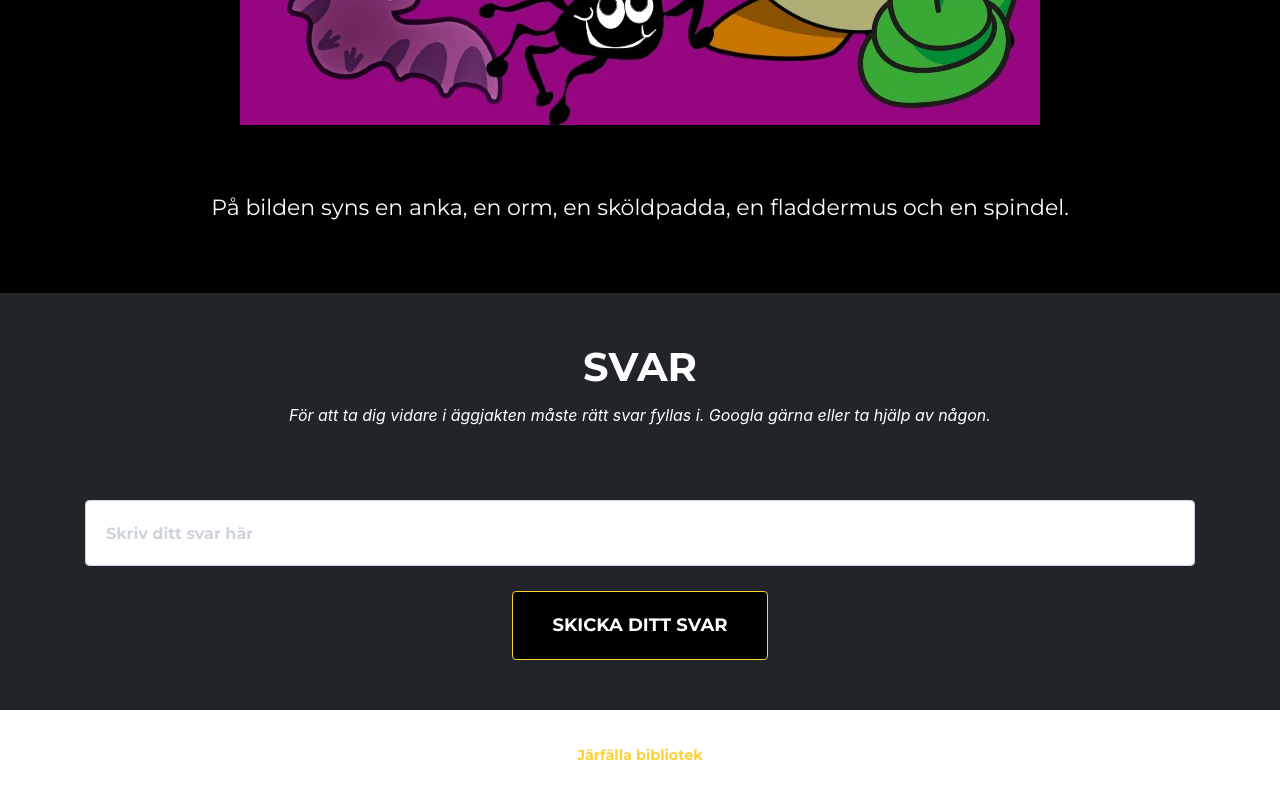
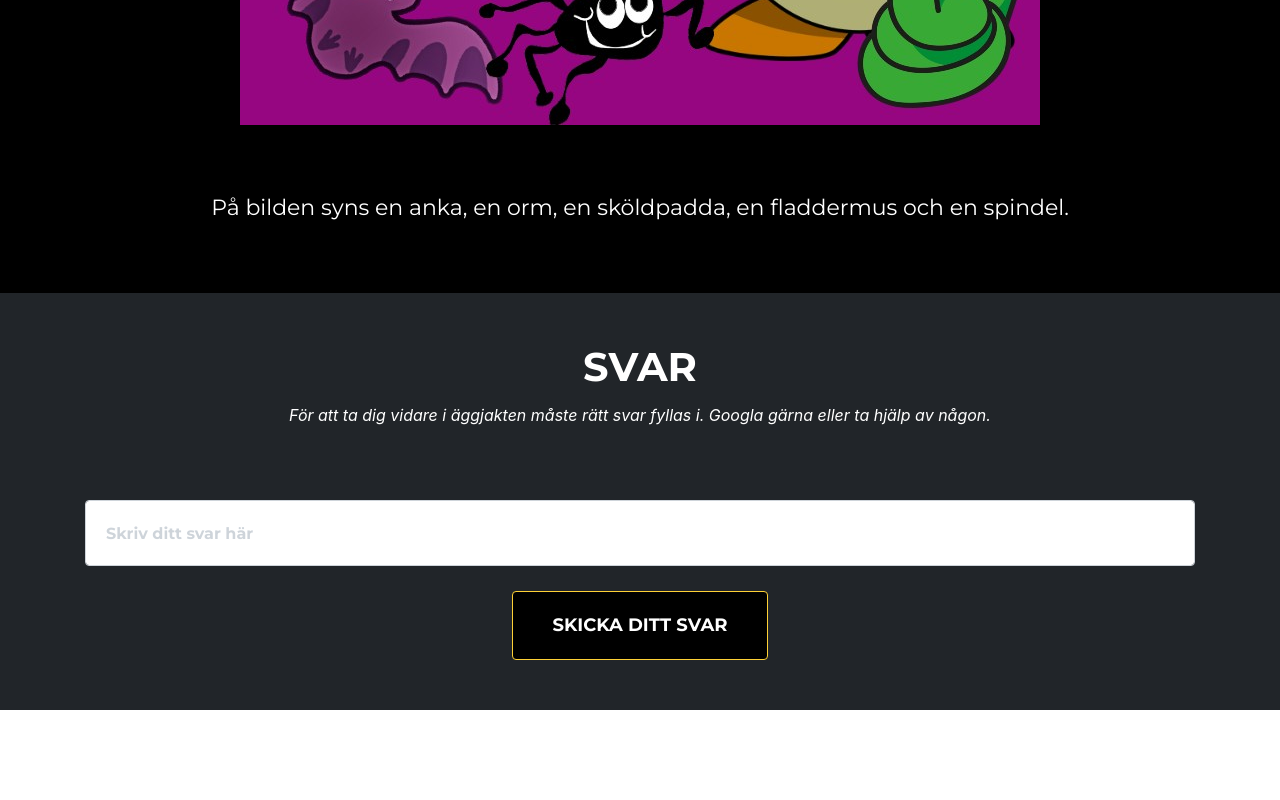
Before and after one commit to jarfallabibliotek/egghunt, a plain HTML site: page index.html in a window 1280 px wide. Shown: the part 1642-2442 px from the top of the page. After the commit the page ends 2352 px from the top, so only its background shows below. Drawn offline with Linux system fonts and the light colour scheme; a web font is replaced by a local one.

Commit message:
Update index.html

```diff
--- a/index.html
+++ b/index.html
@@ -215,20 +215,7 @@ ctrl+f för att snabbt hitta de platser du behöver ändra på.-->
     </div></section>
 
     <!-- DENNA DEL BESKRIVER INFORMATIONEN SOM VISAS LÄNGST NER PÅ SIDAN -->
-    <footer>
-      <div class="container">
-        <div class="row">
-          <div class="col-md-12">
-            <span class="copyright">
-              <a href="http://www.umea.se/umeakommun/kulturochfritid/bibliotek.4.4ad27aa912e4d856fb180001056.html" style="font-weight: bold">
-                  Järfälla bibliotek
-              </a>
-            </span>
-          </div>
 
-        </div>
-      </div>
-    </footer>
 
 
 
```
